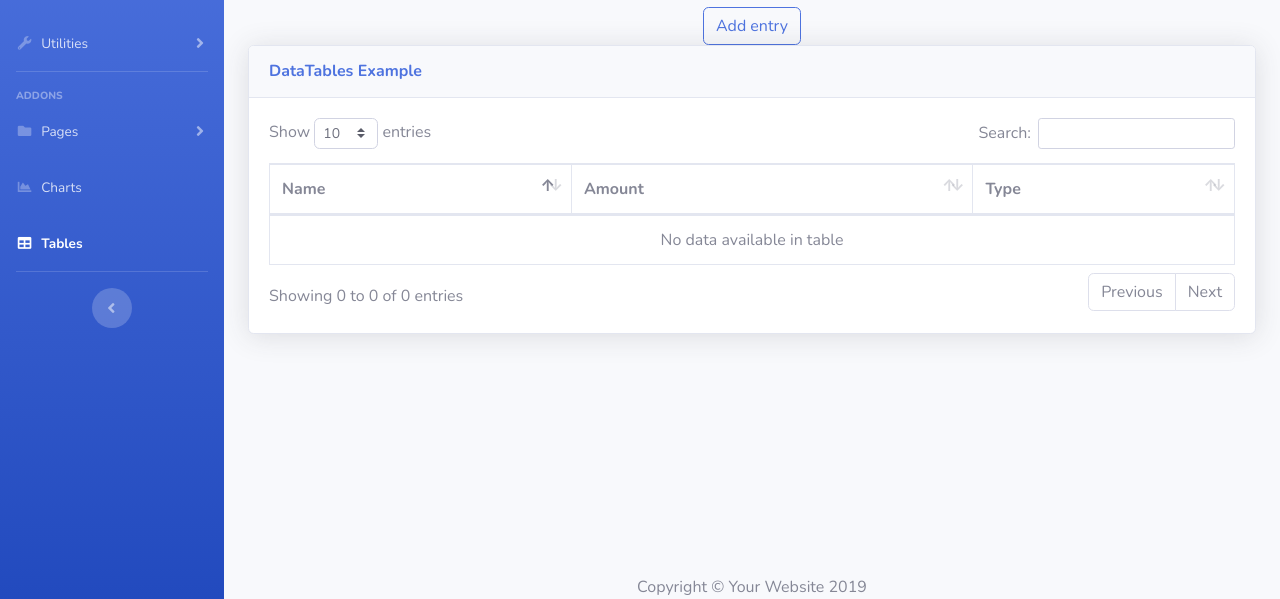
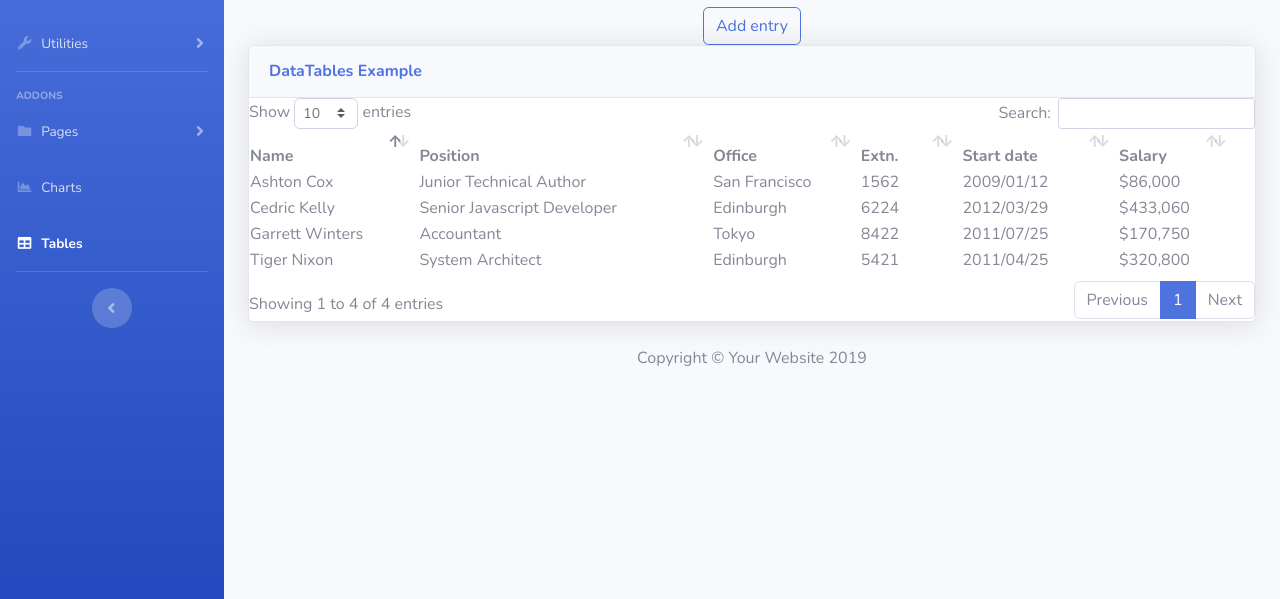
Before and after one commit to i2m70101/Prod100, a website with bundled scripts: page tables.html in a window 1280 px wide. Shown: the part 201-800 px from the top of the page. Built offline with nearby package versions, Linux system fonts and the light colour scheme.

Commit message:
js dataset

```diff
--- a/js/demo/datatables-demo.js
+++ b/js/demo/datatables-demo.js
@@ -16,22 +16,6 @@ function butpress() {
   $("#pressme").hide();
   $("#addRec").show();
 }
-
-//HardCoded Data for Table
-
-/*
-{
-  name: "Broadband",
-  amount: "28",
-  type: "Expense",
-},
-
-{
-  name: "IM sal",
-  amount: "2500",
-  type: "Income",
-},
-*/
 var data = [];
 
 $("#dataTable").DataTable({
@@ -52,6 +36,49 @@ function addData() {
       type: c,
     })
     .draw();
+
   $("#enterItem").val("");
   $("#enterAmount").val("");
 }
+
+var dataSet = [
+  [
+    "Tiger Nixon",
+    "System Architect",
+    "Edinburgh",
+    "5421",
+    "2011/04/25",
+    "$320,800",
+  ],
+  ["Garrett Winters", "Accountant", "Tokyo", "8422", "2011/07/25", "$170,750"],
+  [
+    "Ashton Cox",
+    "Junior Technical Author",
+    "San Francisco",
+    "1562",
+    "2009/01/12",
+    "$86,000",
+  ],
+  [
+    "Cedric Kelly",
+    "Senior Javascript Developer",
+    "Edinburgh",
+    "6224",
+    "2012/03/29",
+    "$433,060",
+  ],
+];
+// JS Table below
+$(document).ready(function () {
+  $("#example").DataTable({
+    data: dataSet,
+    columns: [
+      { title: "Name" },
+      { title: "Position" },
+      { title: "Office" },
+      { title: "Extn." },
+      { title: "Start date" },
+      { title: "Salary" },
+    ],
+  });
+});
--- a/js/sb-admin-2.min.js
+++ b/js/sb-admin-2.min.js
@@ -43,12 +43,32 @@
     });
 })(jQuery);
 
-$("#enterItem").show();
-$("#enterAmount").show();
+//--------Custom script below----------////////////////
 
-$("#enterAmount").keypress(function (e) {
-  var mylist = [$("#enterItem").val(), $("#enterAmount").val()];
-  if (e.which == 13) {
-    $("#list").prepend("<li>" + mylist + "</li>");
-  }
-});
+localStorage.document;
+
+$("#enterName").hide();
+$("#enterAmount").hide();
+$("#enterType").hide();
+$("#addRec").hide();
+
+// Add Entry
+function butpress() {
+  $("#enterName").show();
+  $("#enterAmount").show();
+  $("#enterType").show();
+  $("#pressme").hide();
+  $("#addRec").show();
+}
+
+function addRecord() {
+  var a = document.getElementById("enterName").value;
+  var b = document.getElementById("enterAmount").value;
+  var c = document.getElementById("enterType").value;
+
+  var dataEntry = c + "  " + a + b;
+  document.getElementById("showData").innerHTML = dataEntry;
+
+  $("#enterName").val("");
+  $("#enterAmount").val("");
+}
--- a/tables.html
+++ b/tables.html
@@ -534,29 +534,11 @@
                   DataTables Example
                 </h6>
               </div>
-              <div class="card-body">
-                <div class="table-responsive">
-                  <table
-                    class="table table-bordered"
-                    id="dataTable"
-                    width="100%"
-                    cellspacing="0"
-                  >
-                    <thead>
-                      <tr>
-                        <th>Name</th>
-                        <th>Amount</th>
-                        <th>Type</th>
-                      </tr>
-                    </thead>
-                    <tbody>
 
-                    </tbody>
-                  </table>
-                </div>
-              </div>
-            </div>
-          </div>
+
+              <table id="example" class="display" width="98%"> </table>
+
+
           <!-- /.container-fluid -->
         </div>
         <!-- End of Main Content -->
```
Also changed, not shown: blank.html (+21 -14 lines).
